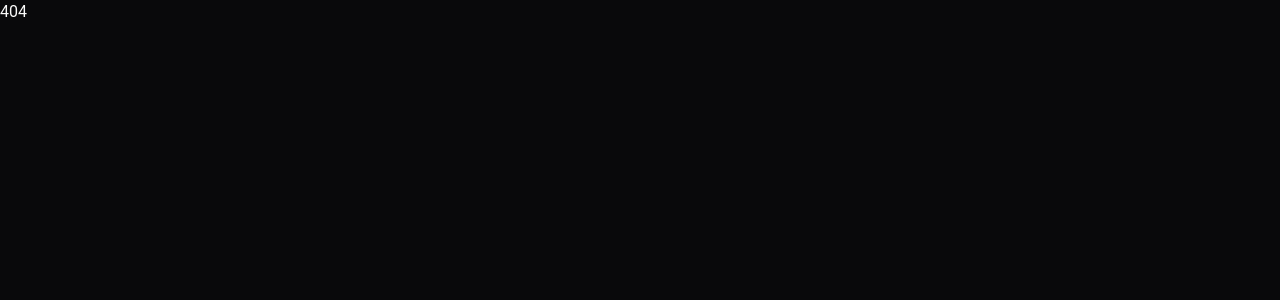
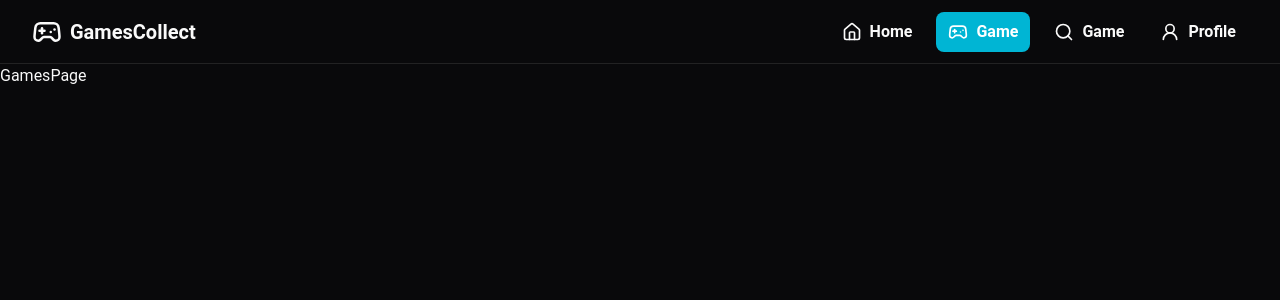
Before and after one commit to tomab23/GamesCollect, a React (Vite) app: page /games in a window 1280 px wide. Shown: the top 300 px of the page. Built offline with nearby package versions, Linux system fonts and the light colour scheme.

Commit message:
add base page nav

```diff
--- /dev/null
+++ b/src/pages/GamesPage.tsx
@@ -0,0 +1,7 @@
+const GamesPage = () => {
+  return (
+    <div>GamesPage</div>
+  )
+}
+
+export default GamesPage
--- /dev/null
+++ b/src/pages/SearchPage.tsx
@@ -0,0 +1,7 @@
+const SearchPage = () => {
+  return (
+    <div>SearchPage</div>
+  )
+}
+
+export default SearchPage
--- a/src/routes/RouterApp.tsx
+++ b/src/routes/RouterApp.tsx
@@ -1,7 +1,9 @@
 import LayoutWithNavbar from "@/components/layout/LayoutWithNavbar";
 import AuthPage from "@/pages/AuthPage";
+import GamesPage from "@/pages/GamesPage";
 import HomePage from "@/pages/HomePage";
 import ProfilePage from "@/pages/ProfilePage";
+import SearchPage from "@/pages/SearchPage";
 import { Route, Routes, useLocation } from "react-router-dom";
 
 const RouterApp = () => {
@@ -18,6 +20,8 @@ const RouterApp = () => {
       <Route element={<LayoutWithNavbar />}>
         <Route path="/home" element={<HomePage />} />
         <Route path="/profile" element={<ProfilePage />} />
+        <Route path="/games" element={<GamesPage />} />
+        <Route path="/search" element={<SearchPage />} />
         {/* <Route path="/home" element={<PrivateRoute><HomePage /></PrivateRoute>} />
         <Route path="/profile" element={<PrivateRoute><ProfilePage /></PrivateRoute>} /> */}
       </Route>
```
